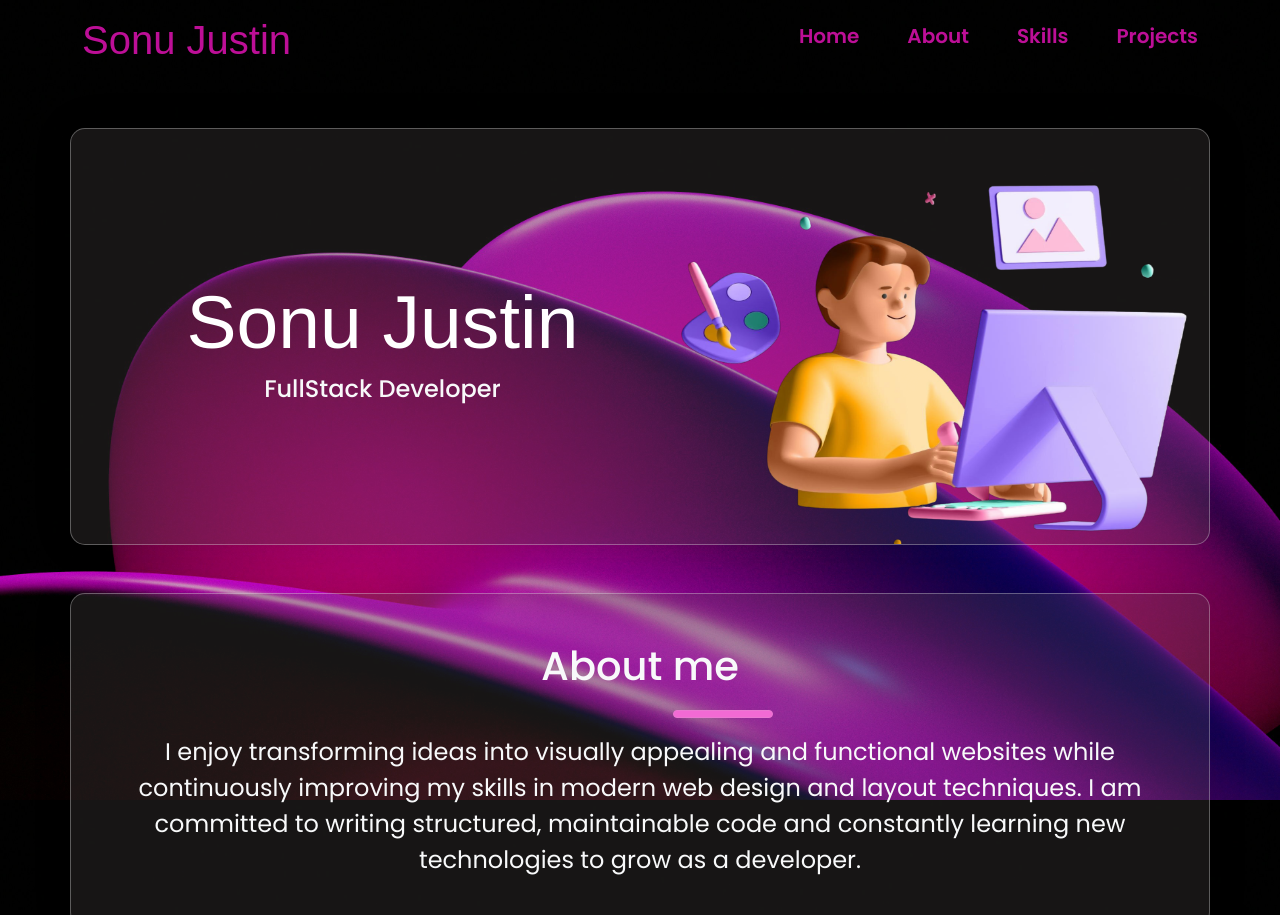
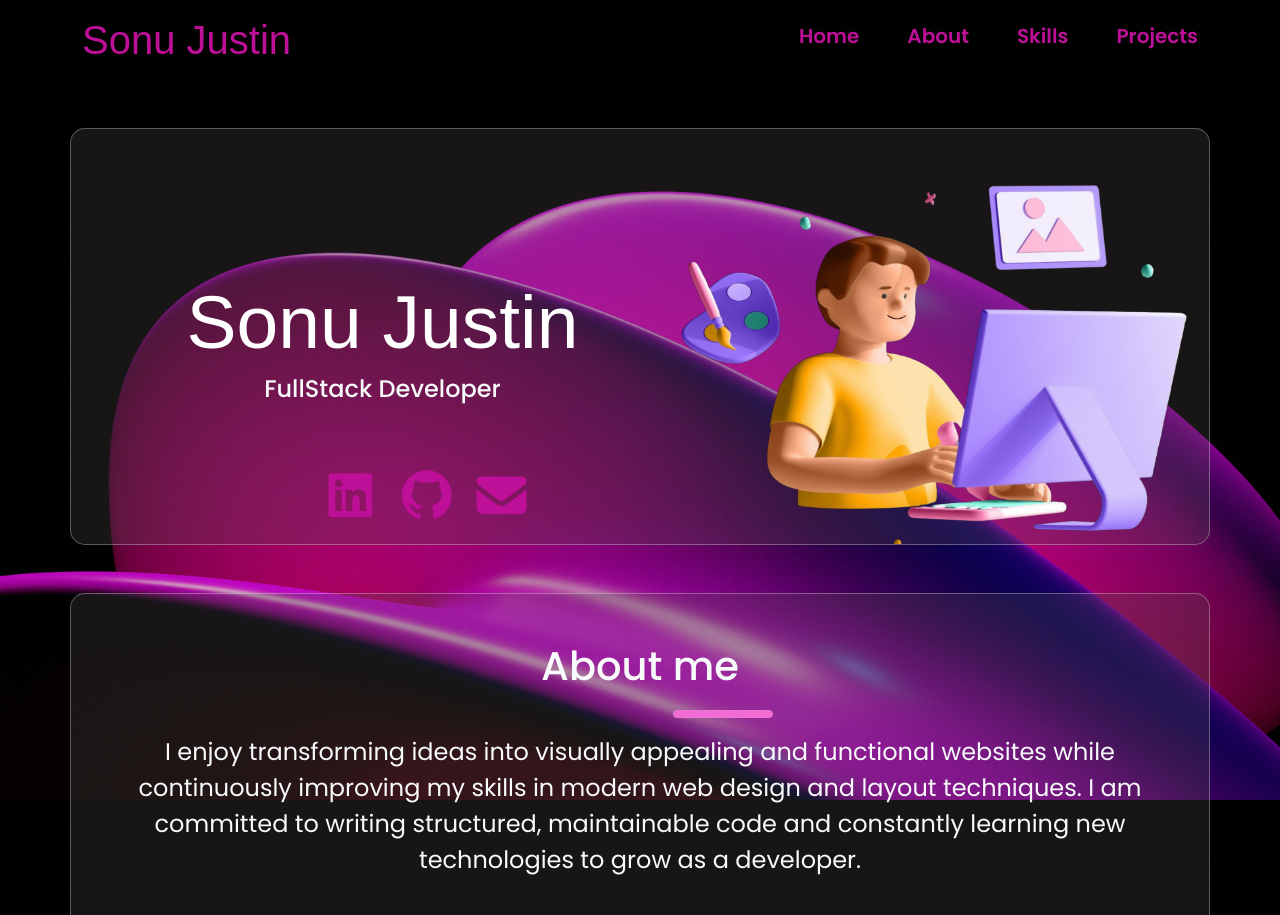
Before and after one commit to sonujustin2022/Sonu-Portfolio-HTMl-CSS-Bootstrap, a plain HTML site: page index.html in a window 1280 px wide. Shown: the top 915 px of the page. Drawn offline with nearby package versions, Linux system fonts and the light colour scheme; a web font is replaced by a local one.

Commit message:
hero section buttons added

```diff
--- a/index.html
+++ b/index.html
@@ -67,12 +67,15 @@
       </nav>
     </header>
 
-    <!--  -->
+    <!-- hero-section -->
     <section id="home" class="container mt-5 pt-5 ps-5">
       <div class="row">
         <div id="hero-left" class="col-6 d-static">
           <h1 class="text-center">Sonu Justin</h1>
           <h4 class="text-light text-center">FullStack Developer</h4>
+          <a href=""><i class="fa-brands fa-linkedin p-2"></i></a>
+          <a href=""><i class="fa-brands fa-github ms-2 p-2" ></i></a>
+          <a href=""><i class="fa-solid fa-envelope ms-2 p-2" ></i></a>
         </div>
         <div class="col-6">
           <img
--- a/style.css
+++ b/style.css
@@ -25,6 +25,7 @@ html{
 }
 ::-webkit-scrollbar-thumb{
     background-color: #BD0F97;
+    border-radius: 20px;
 }
 
 ::-webkit-scrollbar-track{
@@ -76,7 +77,7 @@ header h1{
 section{
     background: rgba(84, 78, 78, 0.274);
      border: 1px solid rgba(255, 255, 255, 0.3);
-     box-shadow: 0 0 40px rgba(0, 0, 0, 0.1);
+     box-shadow:  40px rgba(0, 0, 0, 0.1);
      border-radius: 15px;
 }
 
@@ -91,6 +92,27 @@ section{
         font-family: "Zen Dots", sans-serif;
 }
 
+
+#hero-left i{
+
+    border-radius: 20px;
+    position: relative;
+    left: 200px;
+    top: 50px;
+    font-size: 50px;
+    transition: 1s;
+
+}
+
+#hero-left i:hover{
+    border-radius: 20px;
+    background-color: #BD0F97;
+    color: white;
+
+}
+
+
+
 /* skills-section styling */
 
 
```
